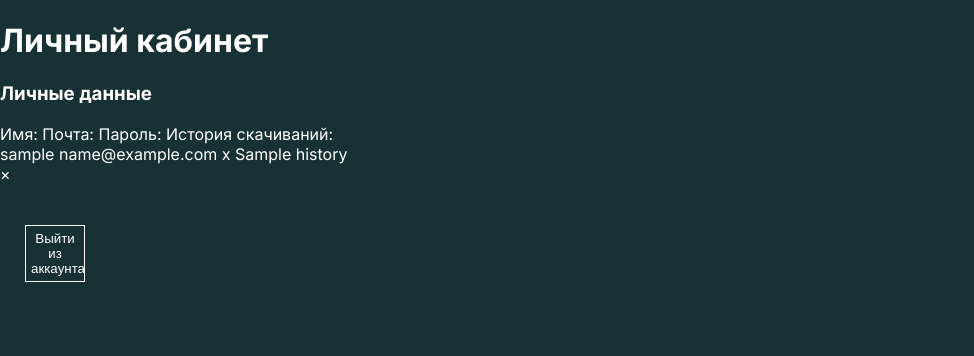
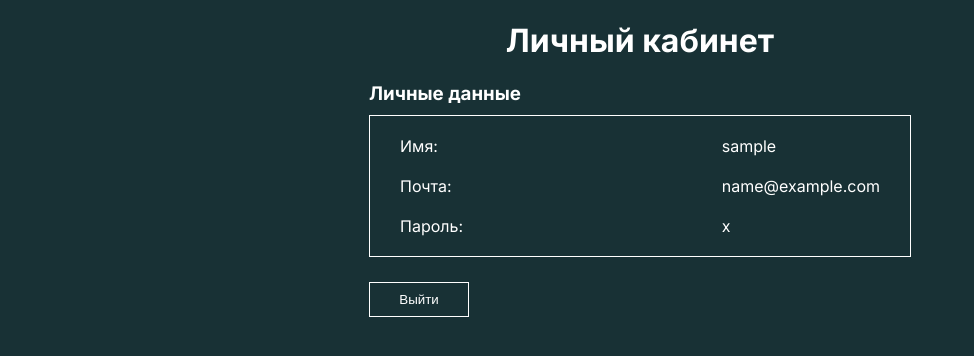
Before and after one commit to Aidar05/Darina-s-course-work, a Flask app: template templates/profile.html in a window 1280 px wide. Shown: the part 77-433 px from the top of the page, without its empty margins (0-974 px from the left). Run offline with Flask 3, Linux system fonts and the light colour scheme; the template is opened without the code that fills it: most values are stand-ins (such as "Sample title", 1, 10 or a date in 2020).

Commit message:
Сделал страницу с профилем чтобы было не слишком уродливо

```diff
--- a/static/styles.css
+++ b/static/styles.css
@@ -251,3 +251,45 @@ body{
 button:hover{
   opacity: .6;
 }
+
+/* profile */
+.profile-main-container{
+  display: flex;
+  flex-direction: column;
+  justify-content: center;
+  align-items: center
+}
+
+
+.personal-data-header{
+  margin: 0 0 10px 0
+}
+
+.table{
+  display: flex;
+  justify-content: space-between;
+  width: 500px;
+  padding: 10px 20px 10px 20px;
+  border: solid 1px white
+}
+
+.data-column{
+  display: flex;
+  flex-direction: column;
+}
+
+.data-column span{
+  padding: 10px;
+  display: block;
+  white-space: nowrap;
+  overflow: hidden;
+  text-overflow: ellipsis;
+  max-width: 100%;
+  cursor: pointer;
+}
+
+.log-out-btn{
+  width: 100px;
+  height: 35px;
+  margin: 25px 0;
+}
--- a/templates/profile.html
+++ b/templates/profile.html
@@ -23,6 +23,7 @@
       </div>
     </header>
 
+    <div class="profile-main-container">
       <h1 class="personal-cabinet">Личный кабинет</h1>
 
       <div class="personal-data">
@@ -33,48 +34,16 @@
             <span>Имя:</span>
             <span>Почта:</span>
             <span>Пароль:</span>
-          <span>История скачиваний:</span>
           </div>
 
           <div class="data-column data-value">
             <span> {{username}} </span>
             <span> {{email}} </span>
             <span> {{password}} </span>
-          <span class="history" id="history"> {{history}} </span>
           </div>
         </div>
-    </div>
-
-    <div id="myModal" class="modal">
-      <div class="modal-content">
-        <span class="close">&times;</span>
-        <p id="modalText"></p>
+        <button onclick="location.href='/log-out'" class="ghost-btn log-out-btn">Выйти</button>
       </div>
     </div>
-
-    <div class="profile-btns-container">
-      <button onclick="location.href='/log-out'" class="ghost-btn">Выйти из аккаунта</button>
-    </div>
   </body>
-  <script>
-    var span = document.getElementById('history')
-    var modal = document.getElementById('myModal')
-    var close = document.getElementsByClassName('close')[0]
-    var modalText = document.getElementById('modalText')
-
-    span.onclick = function() {
-        modal.style.display = 'block';
-        modalText.innerText = this.innerText;
-    }
-
-    close.onclick = function() {
-        modal.style.display = 'none';
-    }
-
-    window.onclick = function(event) {
-        if (event.target == modal) {
-            modal.style.display = 'none';
-        }
-    }
-  </script>
 </html>
```
Lines whose indentation alone changed are shown as unchanged.
